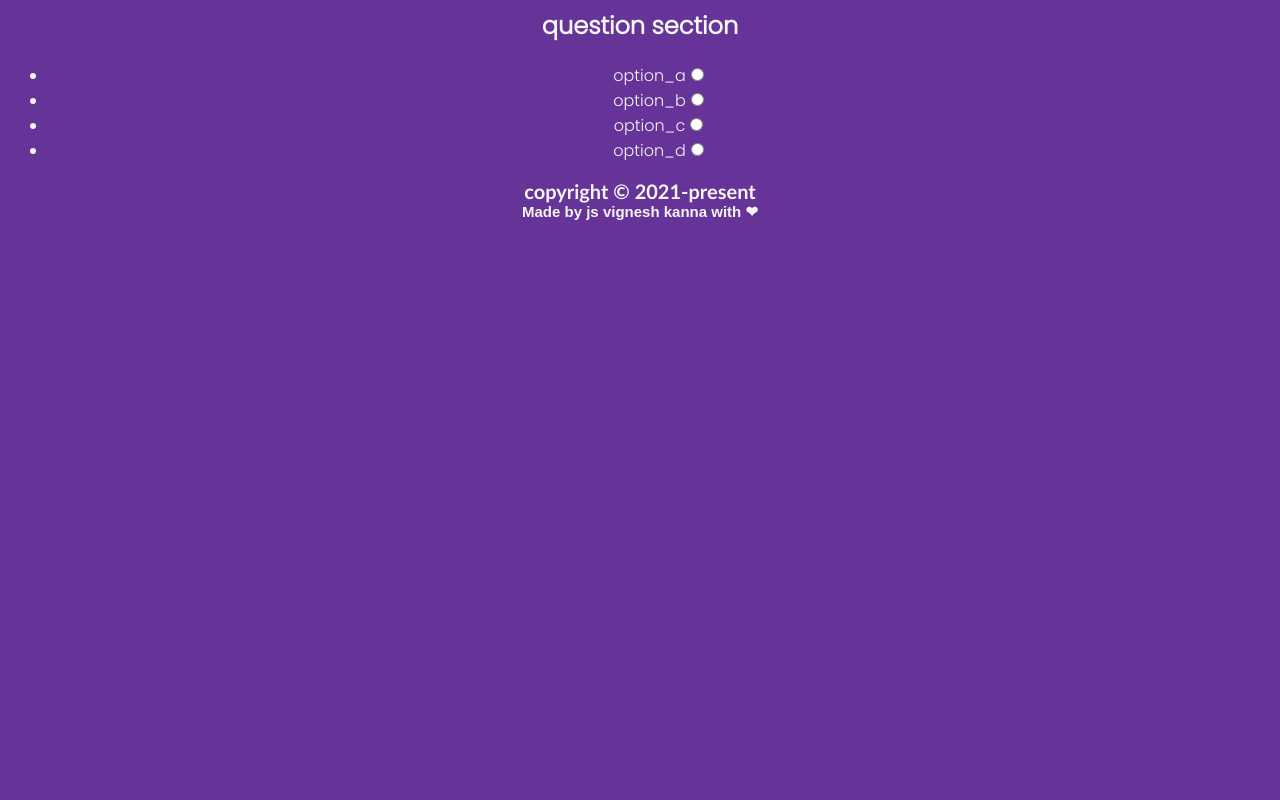
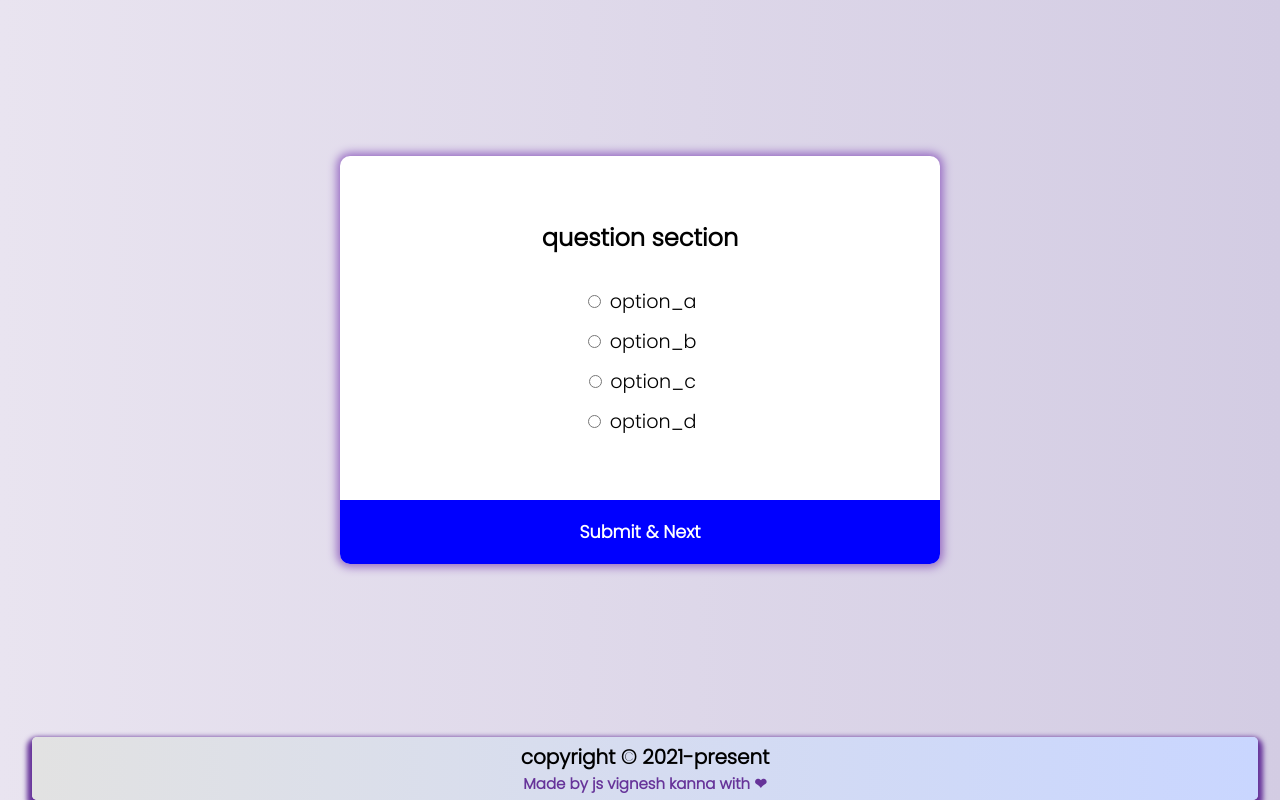
Before and after one commit to jsvigneshkanna/15_JS_Projects, a plain HTML site: page 3-QuizApp/index.html in a window 1280 px wide. Drawn offline with Linux system fonts and the light colour scheme.

Commit message:
quiz app html, css initial done

```diff
--- a/3-QuizApp/index.html
+++ b/3-QuizApp/index.html
@@ -3,27 +3,35 @@
     <meta charset="UTF-8">
     <meta http-equiv="X-UA-Compatible" content="IE=edge">
     <meta name="viewport" content="width=device-width, initial-scale=1.0">
-    <title>background color flipper</title>
+    <title>Quiz App</title>
     <link rel="stylesheet" href="style.css">
 </head>
 <body>
     <div class="quiz-container">
+        <div class="quiz-section">
             <h2>question section</h2>
             <ul>
-            <li class="answers">
-                <label for="option_a">option_a</label><input type="radio">
+                <li>
+                    <input type="radio" id = "a" name="answer" class="answer">
+                    <label id = "a_text" for="a">option_a</label>
                 </li>
-            <li class="answers">
-                <label for="option_b">option_b</label><input type="radio">
+                <li>
+                    <input type="radio" id = "b" name="answer" class="answer">
+                    <label id = "b_text" for="b">option_b</label>
                 </li>
-            <li class="answers">
-                <label for="option_c">option_c</label><input type="radio">
+                <li>
+                    <input type="radio" id = "c" name="answer" class="answer">
+                    <label id = "c_text" for="c">option_c</label>
                 </li>
-            <li class="answers">
-                <label for="option_d">option_d</label><input type="radio">
+                <li>
+                    <input type="radio" id = "d" name="answer" class="answer">
+                    <label id = "d_text" for="d">option_d</label>
                 </li>
             </ul>
         </div>
+        <button id="submit">Submit & Next</button>
+    </div>
+    <footer>
         <div class="copyright">
             copyright © 2021-present
         </div>
--- a/3-QuizApp/style.css
+++ b/3-QuizApp/style.css
@@ -3,55 +3,100 @@
 body {
     font-family: 'Poppins', sans-serif;
     color: whitesmoke;
-    background-color: rebeccapurple;
+    background: #D3CCE3;  /* fallback for old browsers */
+    background: -webkit-linear-gradient(to right, #E9E4F0, #D3CCE3);  /* Chrome 10-25, Safari 5.1-6 */
+    background: linear-gradient(to right, #E9E4F0, #D3CCE3); /* W3C, IE 10+/ Edge, Firefox 16+, Chrome 26+, Opera 12+, Safari 7+ */
     text-align: center;
+    align-items: center;
+    display: flex;
+    justify-content: center;
 }
-.header {
-    background-color: rgb(233, 196, 190);
-    color: rebeccapurple;
-    position: relative;
-    margin-left: 2.5%;
-    margin-right: 2.5%;
-    border-radius: 5px;
-    width: 95%;
-    align-self: center;
-    top: 0;
-    left: 0;
-    padding: 5px;
+
+.quiz-container {
+    overflow: hidden;
+    box-shadow: 0 0 10px 3px rgb(150, 105, 194);
+    color: black;
+    background: white;
+    border-radius: 10px;
+    width: 600px;
+    margin-top: -5rem;
+}
+
+h2 {
     text-align: center;
+    padding: 1rem;
+    margin: 0;
 }
+
+.quiz-section {
+    padding: 3rem;
+}
+
+ul {
+    list-style: none;
+    padding: 0;
+}
+
+ul li {
+    font-size: 1.2rem;
+    margin: .7rem 0;
+}
+
+ul li label {
+    cursor: pointer;
+}
+
+button {
+    width: 100%;
+    padding: 1.2rem;
+    background-color: blue;
+    border: none;
+    color: white;
+    cursor: pointer;
+    display: block;
+    font-family: inherit;
+    font-size: 1.1rem;
+    font-weight:900;
+}
+
+button:hover {
+    background-color: rgb(126, 126, 192);
+    transform:translateY(5px);
+    transition: cubic-bezier(0.075, 0.82, 0.165, 1);
+}
+
+button:focus {
+    background-color: rgb(91, 91, 189);
+    outline: none;
+    transform:translateY(5px);
+}
+
 footer{
-    background-color: rgb(233, 196, 190);
-    color: rebeccapurple;
+    background: #C9D6FF;  /* fallback for old browsers */
+    background: -webkit-linear-gradient(to right, #E2E2E2, #C9D6FF);  /* Chrome 10-25, Safari 5.1-6 */
+    background: linear-gradient(to right, #E2E2E2, #C9D6FF); /* W3C, IE 10+/ Edge, Firefox 16+, Chrome 26+, Opera 12+, Safari 7+ */
     position: fixed;
     margin-left: 2.5%;
     margin-right: 2.5%;
     border-radius: 5px;
     width: 95%;
-    align-self: center;
     bottom: 0;
     left: 0;
     padding: 5px;
     text-align: center;
+    color: rebeccapurple;
+    box-shadow: 0px 5px 5px 5px rebeccapurple;
 }
 
 .copyright {
-    font-family:'Gill Sans', 'Gill Sans MT', Calibri, 'Trebuchet MS', sans-serif;
+    font-family:'Poppins', sans-serif;
     font-size: 20px;
-    font-weight: bold;
+    font-weight:900;
+    color: black;
 }
 
 .made-by {
-    font-family: Arial, Helvetica, sans-serif;
+    font-family: 'Poppins', sans-serif;
     font-size: 15px;
-    font-weight: bolder;
-}
-
-.btn {
-    width: max-content;
-    border-radius: 5px;
-    padding: 5px;
-    margin-top:15px;
-    border-style: solid;
     font-weight: bold;
 }
```
Lines whose indentation alone changed are shown as unchanged.
